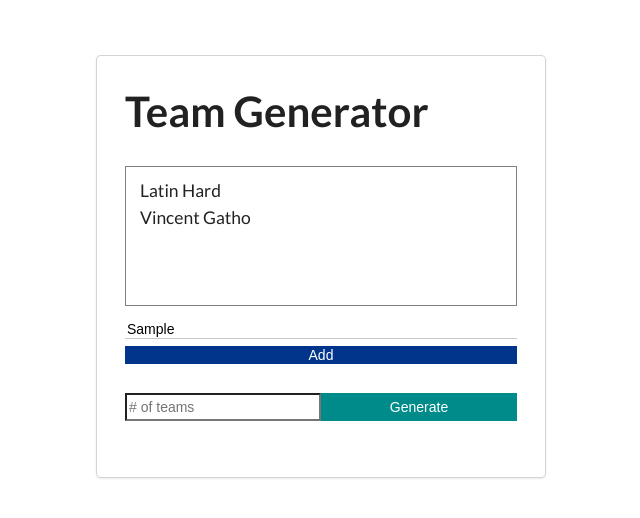
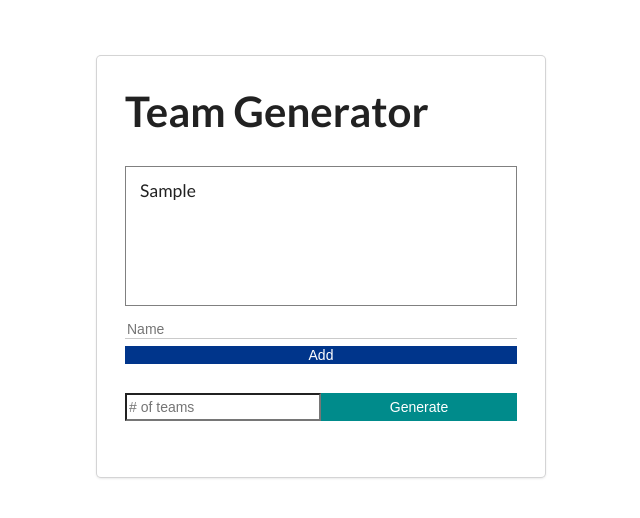
Before and after one commit to Malishkin/teamapp, an Angular app: page / in a window 1280 px wide. Both pictures are taken after typing "Sample" into the empty fields and a click on the button "Add". Shown: the top 518 px of the page, without its empty margins (319-959 px from the left). Built offline with nearby package versions, Linux system fonts and the light colour scheme.

Commit message:
error message

```diff
--- a/src/app/app.component.html
+++ b/src/app/app.component.html
@@ -2,12 +2,10 @@
   <div class="ui card">
     <h1>Team Generator</h1>
     <ul class="list">
-      <li>
-        Latin Hard
+      <li *ngFor="let member of members">
+      {{member}}
       </li>
-      <li>
-        Vincent Gatho
-      </li>
+
     </ul>
     <div class="add-members-container">
       <input
@@ -15,6 +13,7 @@
        type="text"
         placeholder="Name"
         (input)="onInput(addMemberInput.value)"
+        [value]="newMemberName"
         />
       <button (click)="addMember()">Add</button>
     </div>
@@ -22,5 +21,6 @@
       <input type="text" placeholder="# of teams"/>
       <button >Generate</button>
     </div>
+    <p *ngIf="errorMessage"  class="error-msg">{{ errorMessage }}</p>
   </div>
 </div>
--- a/src/app/app.component.ts
+++ b/src/app/app.component.ts
@@ -8,18 +8,26 @@
 export class AppComponent {
   newMemberName='';
   members: string[] = [];
+  errorMessage = '';
 
 
   onInput(member: string){
     this.newMemberName=member;
-    console.log(this.newMemberName);
+
   }
 
 
 
   addMember(){
+
+    if(!this.newMemberName){
+      this.errorMessage="Name can't be empty"
+      return;
+    }
+
     this.members.push(this.newMemberName);
-    console.log(this.members);
+    this.newMemberName='';
+
   }
 
 }
```
